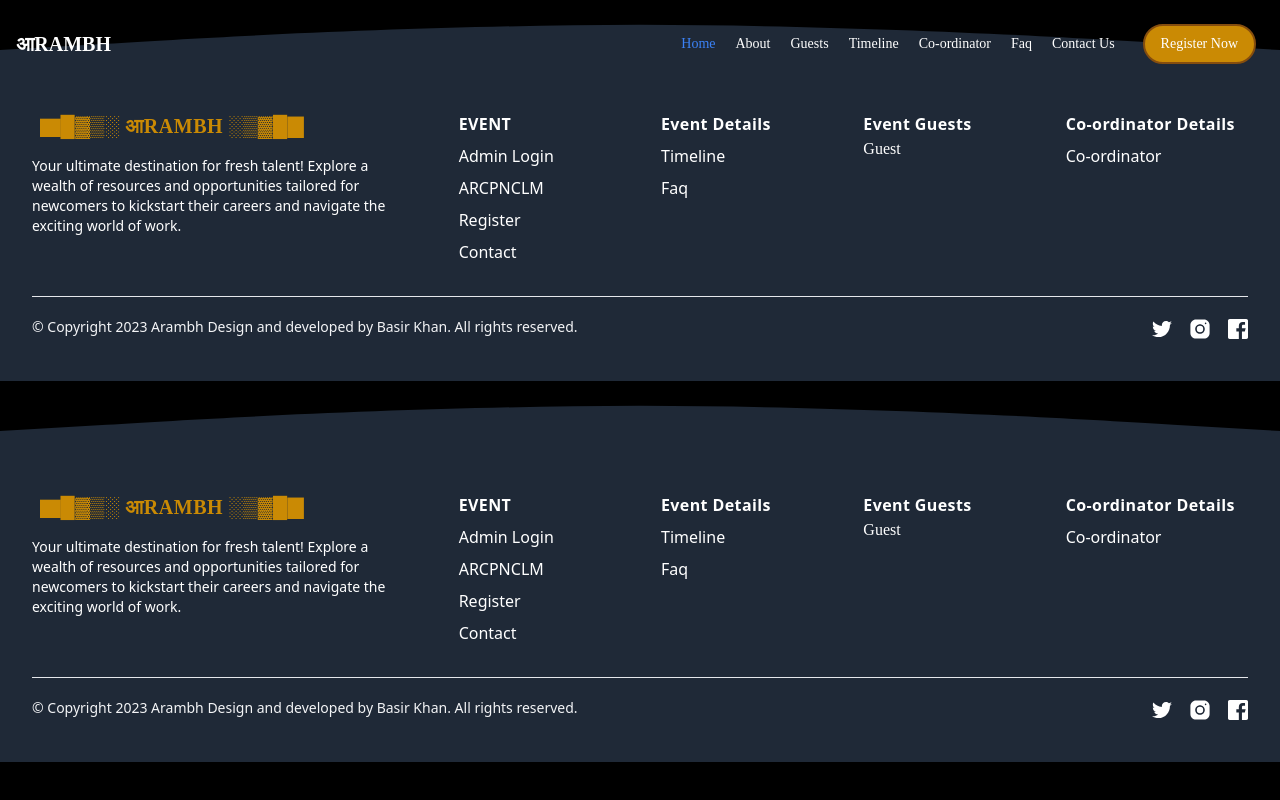
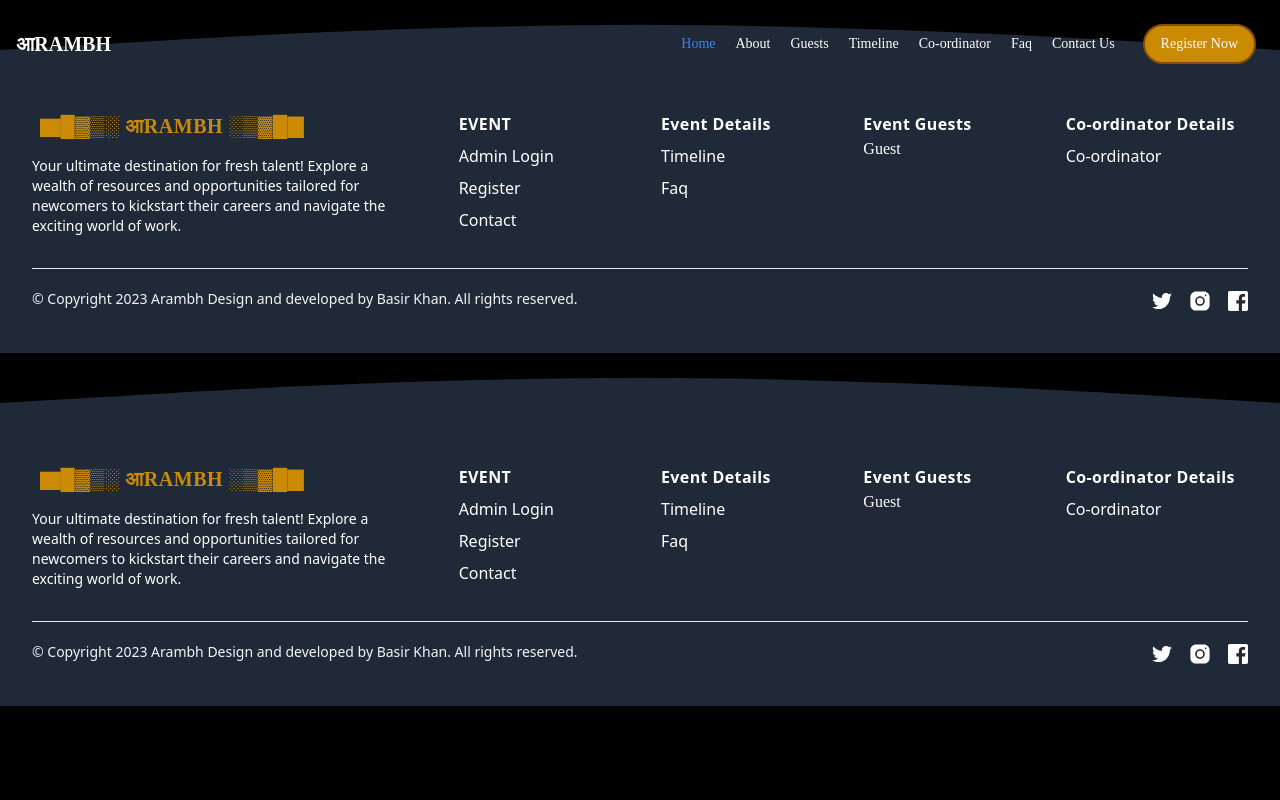
Before and after one commit to BasirKhan418/Freshers2023, a Next.js app: page /components/Footer in a window 1280 px wide. Built offline with nearby package versions, Linux system fonts and the light colour scheme; a web font is replaced by a local one.

Commit message:
issue fixed

```diff
--- a/src/pages/admin/index.js
+++ b/src/pages/admin/index.js
@@ -20,9 +20,8 @@ export default function Index() {
   return (
     <ThemeProvider theme={theme}>
        <Head>
-      <title>HotelDCrescent Admin Panel | Manage Reservations and Culinary Services</title>
-      <meta name="description" content="Effortlessly manage reservations and streamline culinary services with our Hotel Booking and Food Delivery Admin Panel. Take control of bookings, track orders, and ensure seamless operations for your hotel and food delivery services. Simplify your administrative tasks and optimize your hospitality and dining experiences with our comprehensive admin panel."/>
-      <meta name="keywords" content="hotel booking, food delivery, accommodation, online reservations, gourmet dining, seamless service, delightful stay, convenient hospitality, doorstep delivery, culinary experience, vacation getaway, top-rated hotel, comfortable accommodations, exquisite cuisine, memorable retreat" />
+      <title>ARAMBH Admin Panel | Manage All data</title>
+
      </Head>
        <style jsx global>{`
         footer {
--- a/src/pages/components/Footer.js
+++ b/src/pages/components/Footer.js
@@ -59,12 +59,6 @@ const Footer = () => {
                   </Link>
                 </li>
                 <li>
-                  <Link
-                    href={"/Couponclaimsection"}
-                    className="transition-colors duration-300 text-deep-purple-50 hover:text-teal-accent-400"
-                  >
-                    ARCPNCLM
-                  </Link>
                 </li>
                 <li>
                   <Link
```
